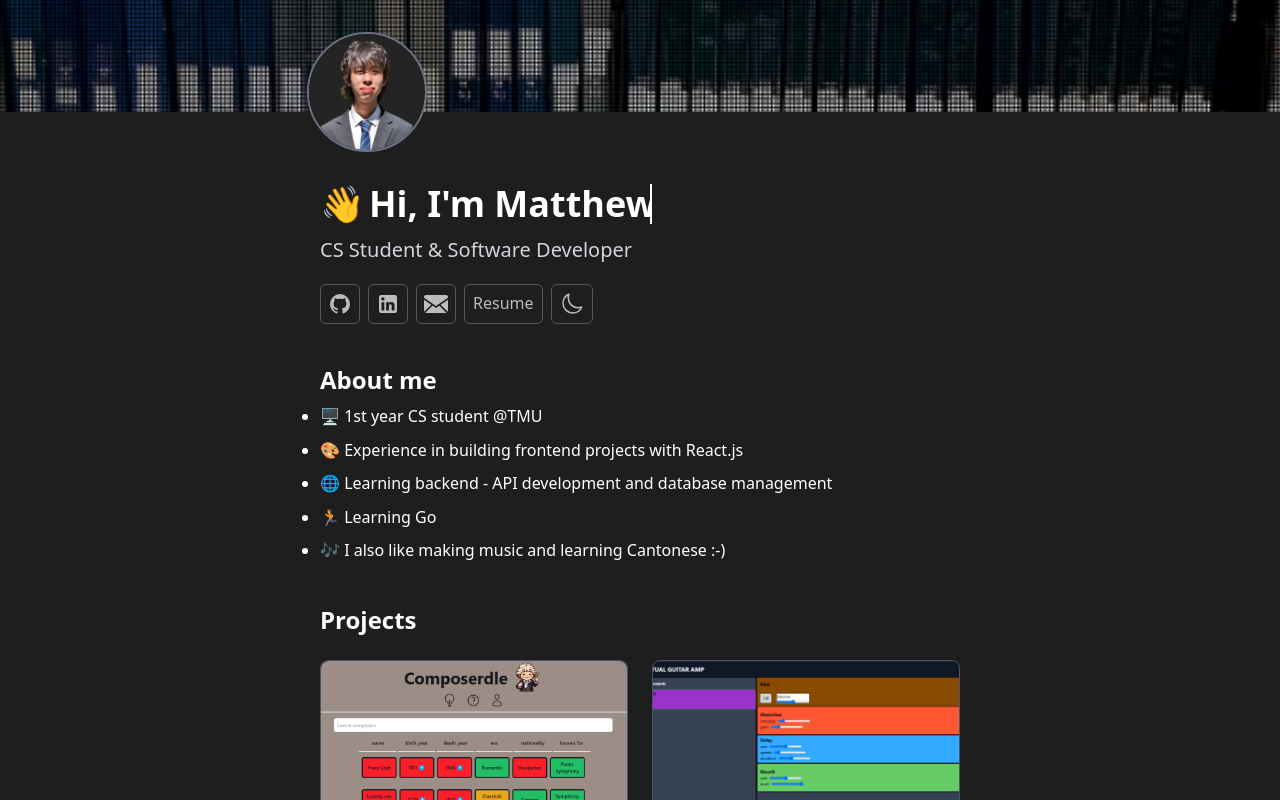
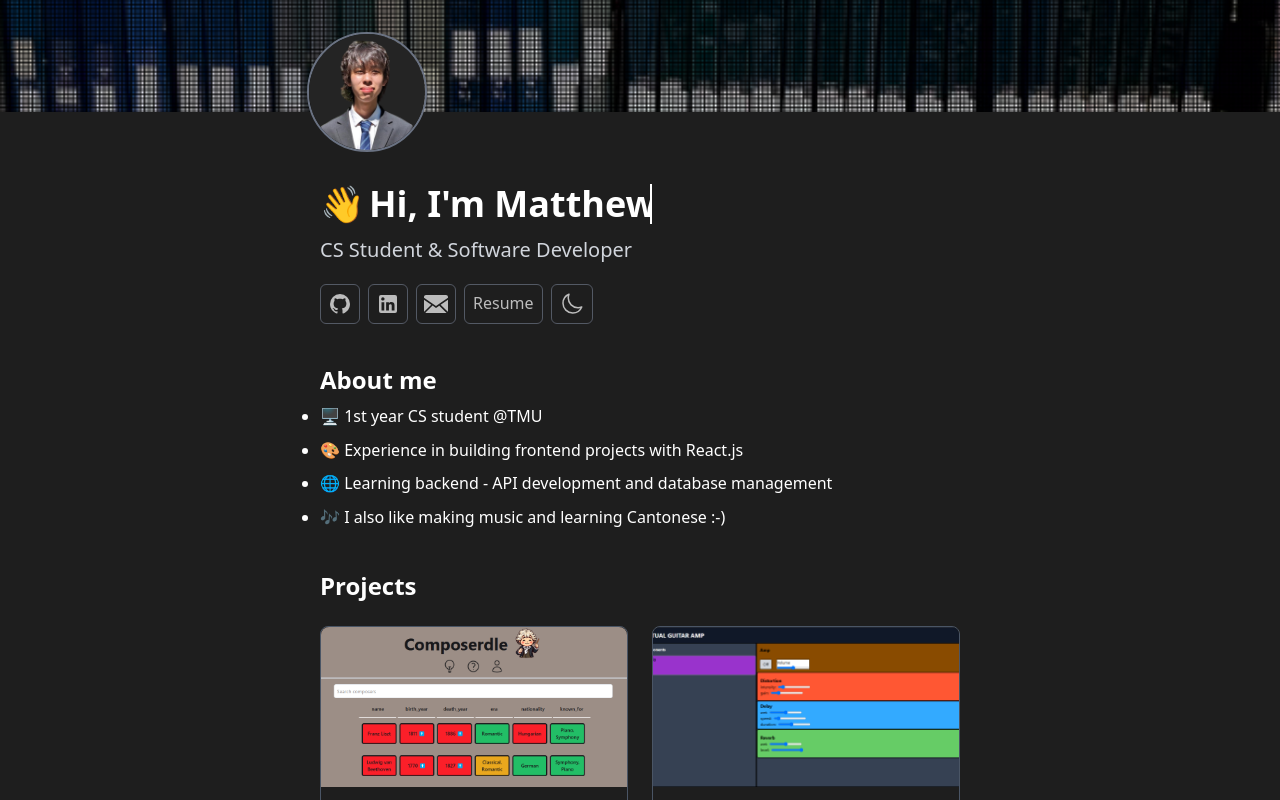
Before and after one commit to mattp532/portfolio-2, a React (Vite) app in the folder portfolio-2/: page / in a window 1280 px wide. Shown: the top 800 px of the page. Built offline with nearby package versions, Linux system fonts and the light colour scheme.

Commit message:
remove changes

```diff
--- a/portfolio-2/src/App.jsx
+++ b/portfolio-2/src/App.jsx
@@ -244,7 +244,6 @@ function App() {
               <li className="hover:translate-x-1 duration-300">
                 🌐 Learning backend - API development and database management
               </li>
-              <li>🏃 Learning Go</li>
               <li className="hover:translate-x-1 duration-300">
                 🎶 I also like making music and learning Cantonese :-)
               </li>
```
